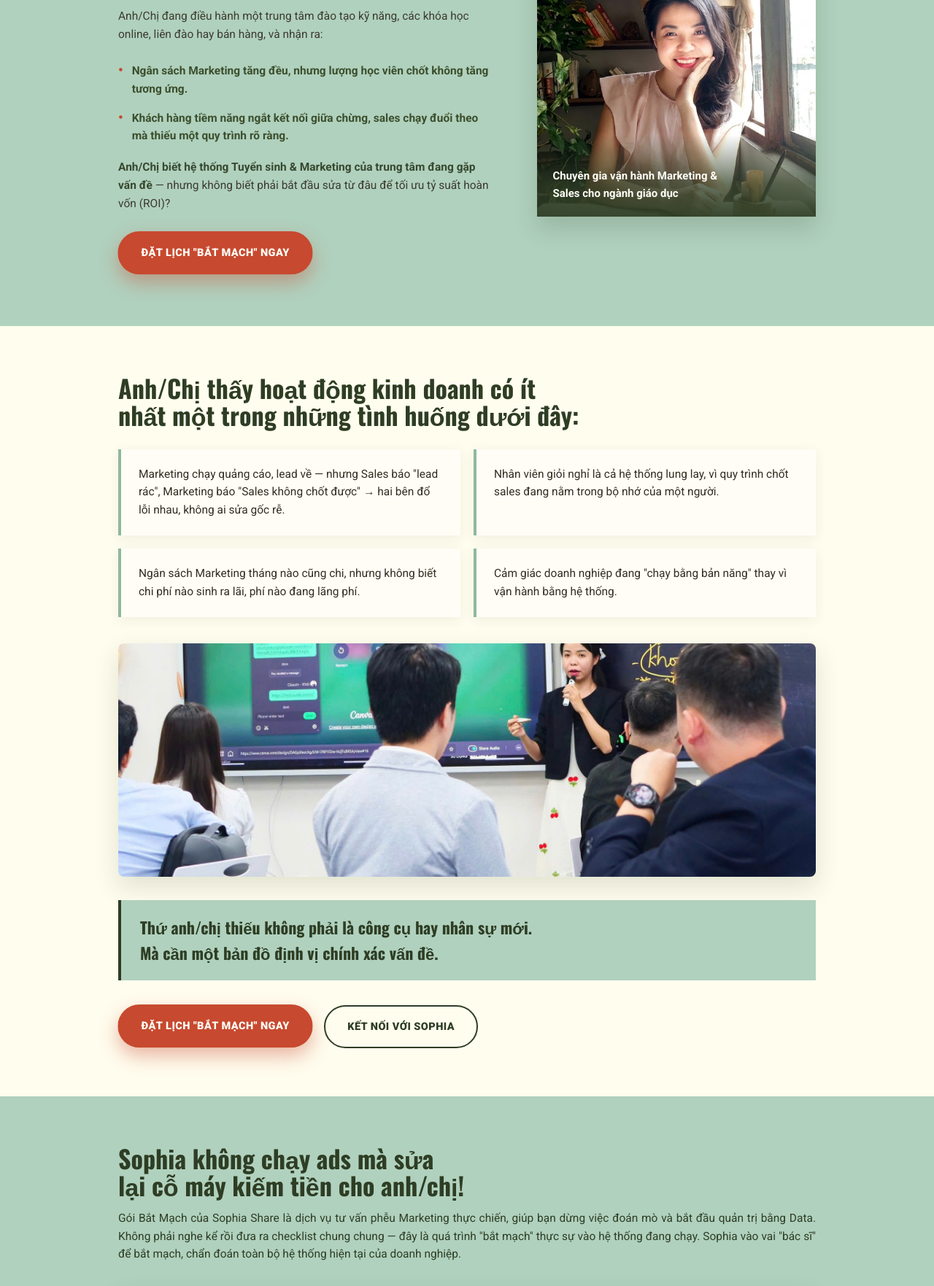
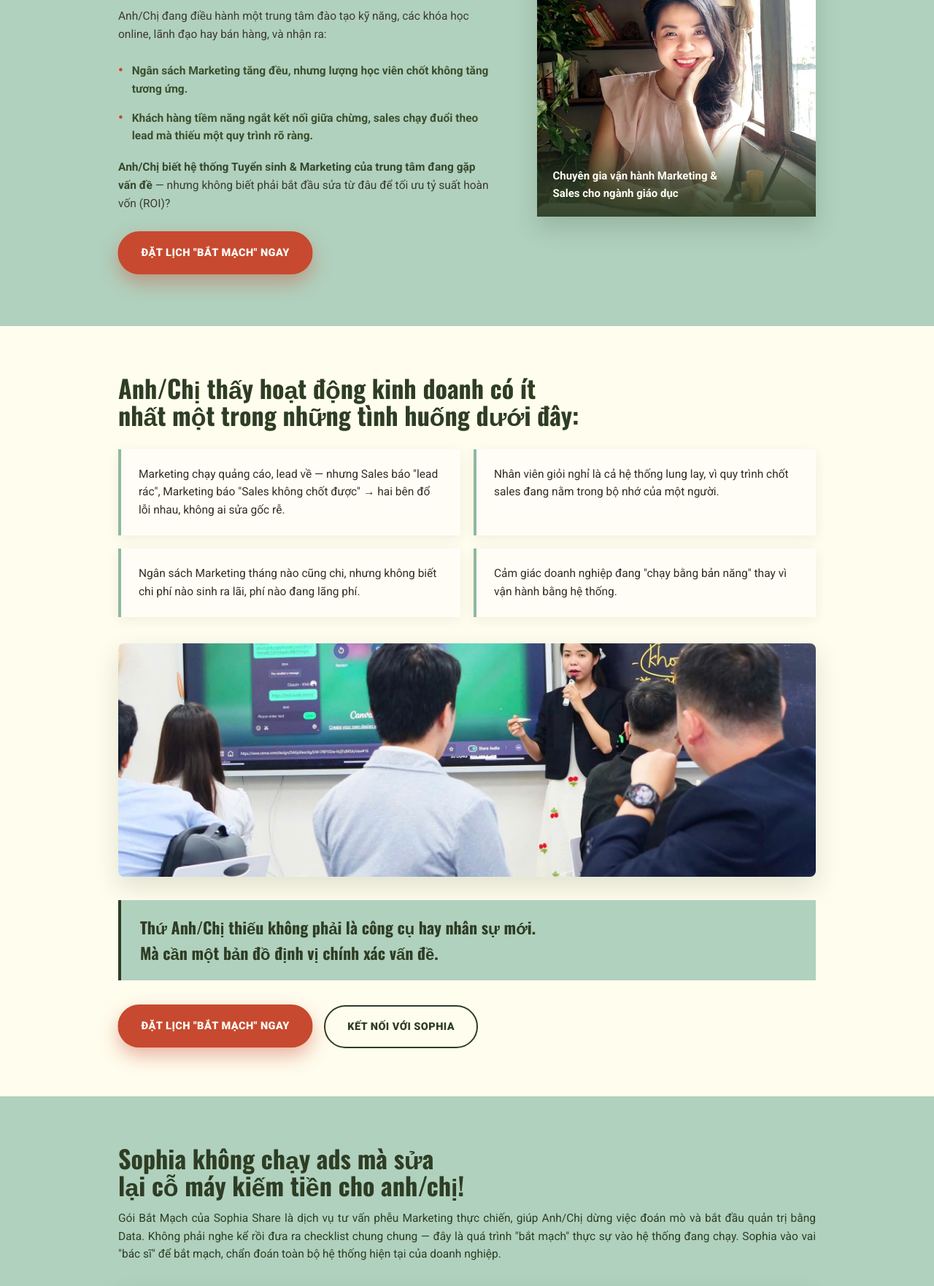
Before and after one commit to sophiashare2u/Sophia-Share, a plain HTML site: page index.html in a window 1280 px wide. Shown: the part 387-2150 px from the top of the page at 73% size. Drawn offline with nearby package versions, Linux system fonts and the light colour scheme; no server answers.

Commit message:
Update index.html

```diff
--- a/index.html
+++ b/index.html
@@ -328,11 +328,11 @@
         <div class="hero-kicker"><span class="bar"></span>Dành cho Founder / CEO Trung tâm đào tạo Kỹ năng &amp; Phát triển Chuyên môn, Khóa học Online</div>
         <h1 class="hero-title reveal">Thoát Bẫy <span class="accent">"Đổ Tiền Quảng Cáo Nhưng Doanh Số Đứng Yên"</span> Cho Trung Tâm Đào Tạo Của Anh/Chị</h1>
         <div class="hero-body reveal">
-          <p>Anh/Chị đang điều hành một trung tâm đào tạo kỹ năng, các khóa học online, liên đào hay bán hàng, và nhận ra:</p>
+          <p>Anh/Chị đang điều hành một trung tâm đào tạo kỹ năng, các khóa học online, lãnh đạo hay bán hàng, và nhận ra:</p>
         </div>
         <ul class="hero-list reveal">
           <li>Ngân sách Marketing tăng đều, nhưng lượng học viên chốt không tăng tương ứng.</li>
-          <li>Khách hàng tiềm năng ngắt kết nối giữa chừng, sales chạy đuổi theo mà thiếu một quy trình rõ ràng.</li>
+          <li>Khách hàng tiềm năng ngắt kết nối giữa chừng, sales chạy đuổi theo lead mà thiếu một quy trình rõ ràng.</li>
         </ul>
         <div class="hero-body reveal" style="margin-top:18px;">
           <p><strong style="color:var(--forest)">Anh/Chị biết hệ thống Tuyển sinh &amp; Marketing của trung tâm đang gặp vấn đề</strong> — nhưng không biết phải bắt đầu sửa từ đâu để tối ưu tỷ suất hoàn vốn (ROI)?</p>
@@ -368,7 +368,7 @@
 <img src="12.jpg" alt="Đội ngũ họp bàn chiến lược">
     </div>
 
-    <div class="quote-strip reveal">Thứ anh/chị thiếu không phải là công cụ hay nhân sự mới.<br>Mà cần một bản đồ định vị chính xác vấn đề.</div>
+    <div class="quote-strip reveal">Thứ Anh/Chị thiếu không phải là công cụ hay nhân sự mới.<br>Mà cần một bản đồ định vị chính xác vấn đề.</div>
 
     <div class="btn-row reveal">
        <a href="https://forms.gle/YGxZMQgUPUrvLGCBA" target="_blank" rel="noopener" class="btn btn-primary">Đặt lịch "Bắt Mạch" ngay</a>
@@ -380,7 +380,7 @@
 <section class="band-sage">
   <div class="wrap">
     <h2 class="section-title reveal">Sophia không chạy ads mà sửa lại cỗ máy kiếm tiền cho anh/chị!</h2>
-    <p class="section-sub reveal">Gói Bắt Mạch của Sophia Share là dịch vụ tư vấn phễu Marketing thực chiến, giúp bạn dừng việc đoán mò và bắt đầu quản trị bằng Data. Không phải nghe kể rồi đưa ra checklist chung chung — đây là quá trình "bắt mạch" thực sự vào hệ thống đang chạy. Sophia vào vai "bác sĩ" để bắt mạch, chẩn đoán toàn bộ hệ thống hiện tại của doanh nghiệp.</p>
+    <p class="section-sub reveal">Gói Bắt Mạch của Sophia Share là dịch vụ tư vấn phễu Marketing thực chiến, giúp Anh/Chị dừng việc đoán mò và bắt đầu quản trị bằng Data. Không phải nghe kể rồi đưa ra checklist chung chung — đây là quá trình "bắt mạch" thực sự vào hệ thống đang chạy. Sophia vào vai "bác sĩ" để bắt mạch, chẩn đoán toàn bộ hệ thống hiện tại của doanh nghiệp.</p>
 
     <div class="steps">
       <div class="step-card reveal">
@@ -414,7 +414,7 @@
 <section class="band-cream">
   <div class="wrap">
     <h2 class="section-title reveal">Không phải là một bản báo cáo cho đẹp, mà là một đề xuất thực tế để Anh/Chị hành động ngay!</h2>
-    <p class="section-sub reveal" style="color:var(--forest); opacity:.85; max-width:100%;">Khi kết thúc Gói Bắt Mạch, anh/chị sẽ cầm trên tay 2 tài liệu "cá nhân hóa" dành riêng cho doanh nghiệp của mình:</p>
+    <p class="section-sub reveal" style="color:var(--forest); opacity:.85; max-width:100%;">Khi kết thúc Gói Bắt Mạch, Anh/Chị sẽ cầm trên tay 2 tài liệu "cá nhân hóa" dành riêng cho doanh nghiệp của mình:</p>
 
     <div class="deliverable reveal">
       <div class="doc-title">Tài liệu 1: Chỉ ra những điểm nghẽn trong hoạt động Sales &amp; Marketing</div>
@@ -432,7 +432,7 @@
       <h3 class="fit-group-title-main">Gói này DÀNH CHO Anh/Chị nếu:</h3>
       <div class="fit-wrap">
         <div class="fit-item"><div class="ic"><svg viewBox="0 0 24 24" fill="none"><circle cx="12" cy="7.5" r="3.8" fill="#fff"/><path d="M4 20.5c0-4.4 3.6-7.8 8-7.8s8 3.4 8 7.8" stroke="#fff" stroke-width="2" stroke-linecap="round"/></svg></div>Anh/Chị là Founder/CEO của trung tâm đào tạo kỹ năng, kỹ năng lãnh đạo, giao tiếp, bán hàng, professional development.</div>
-        <div class="fit-item"><div class="ic"><svg viewBox="0 0 24 24" fill="none"><circle cx="8.5" cy="8" r="3" fill="#fff"/><circle cx="16" cy="9" r="2.4" fill="#fff"/><path d="M2.5 20c0-3.6 2.7-6.3 6-6.3s6 2.7 6 6.3" stroke="#fff" stroke-width="1.8" stroke-linecap="round"/><path d="M14.5 20c0-2.7 1.8-5 4-5.7" stroke="#fff" stroke-width="1.8" stroke-linecap="round"/></svg></div>Doanh nghiệp đã có doanh thu, đã có team Sales – Marketing từ 3–15 người nhưng vận hành rối.</div>
+        <div class="fit-item"><div class="ic"><svg viewBox="0 0 24 24" fill="none"><circle cx="8.5" cy="8" r="3" fill="#fff"/><circle cx="16" cy="9" r="2.4" fill="#fff"/><path d="M2.5 20c0-3.6 2.7-6.3 6-6.3s6 2.7 6 6.3" stroke="#fff" stroke-width="1.8" stroke-linecap="round"/><path d="M14.5 20c0-2.7 1.8-5 4-5.7" stroke="#fff" stroke-width="1.8" stroke-linecap="round"/></svg></div>Doanh nghiệp đã có doanh thu, đã có team Sales – Marketing từ 3–15 người nhưng vận hành chưa tối ưu.</div>
         <div class="fit-item"><div class="ic"><svg viewBox="0 0 24 24" fill="#fff"><path d="M9 21l-1-1v-6H3.8a2 2 0 0 1-2-2.3L3.2 5A2 2 0 0 1 5.2 3H17v11l-8 7z"/><rect x="17" y="3" width="3.2" height="11"/></svg></div>Anh/Chị đã chán việc phải tự mình đi xử lý sự vụ, chữa cháy mỗi ngày.</div>
         <div class="fit-item"><div class="ic"><svg viewBox="0 0 24 24" fill="#fff"><path d="M12 8.3a3.7 3.7 0 1 0 0 7.4 3.7 3.7 0 0 0 0-7.4zm9.1 3.7c0-.4 0-.8-.1-1.1l1.9-1.5-1.9-3.2-2.2 1a7 7 0 0 0-1.9-1.1l-.4-2.4H9.5l-.4 2.4a7 7 0 0 0-1.9 1.1l-2.2-1L3.1 9.4l1.9 1.5a7 7 0 0 0 0 2.2l-1.9 1.5 1.9 3.2 2.2-1a7 7 0 0 0 1.9 1.1l.4 2.4h4.9l.4-2.4a7 7 0 0 0 1.9-1.1l2.2 1 1.9-3.2-1.9-1.5c.1-.3.1-.7.1-1.1z"/></svg></div>Anh/Chị muốn xây hệ thống để nhân bản, để scale up, hệ thống tự vận hành ngay khi mình vắng mặt.</div>
       </div>
```
